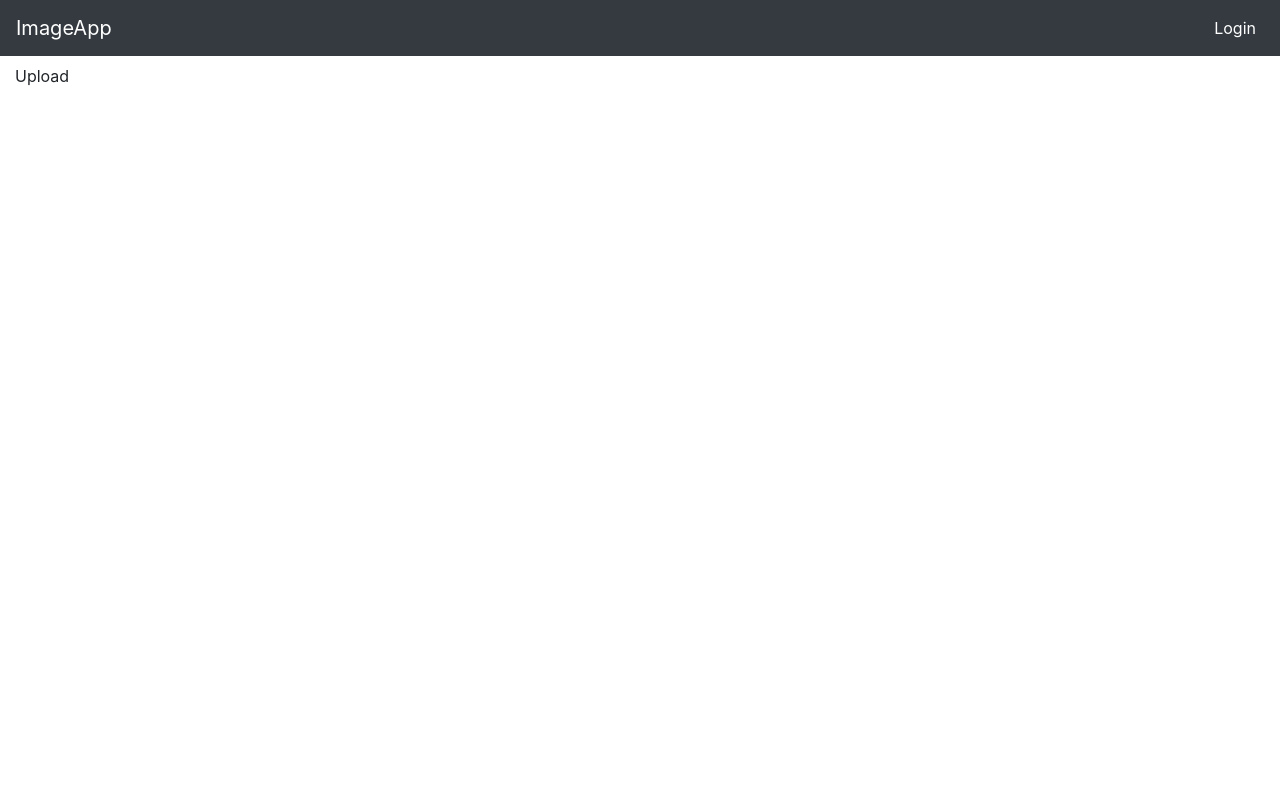
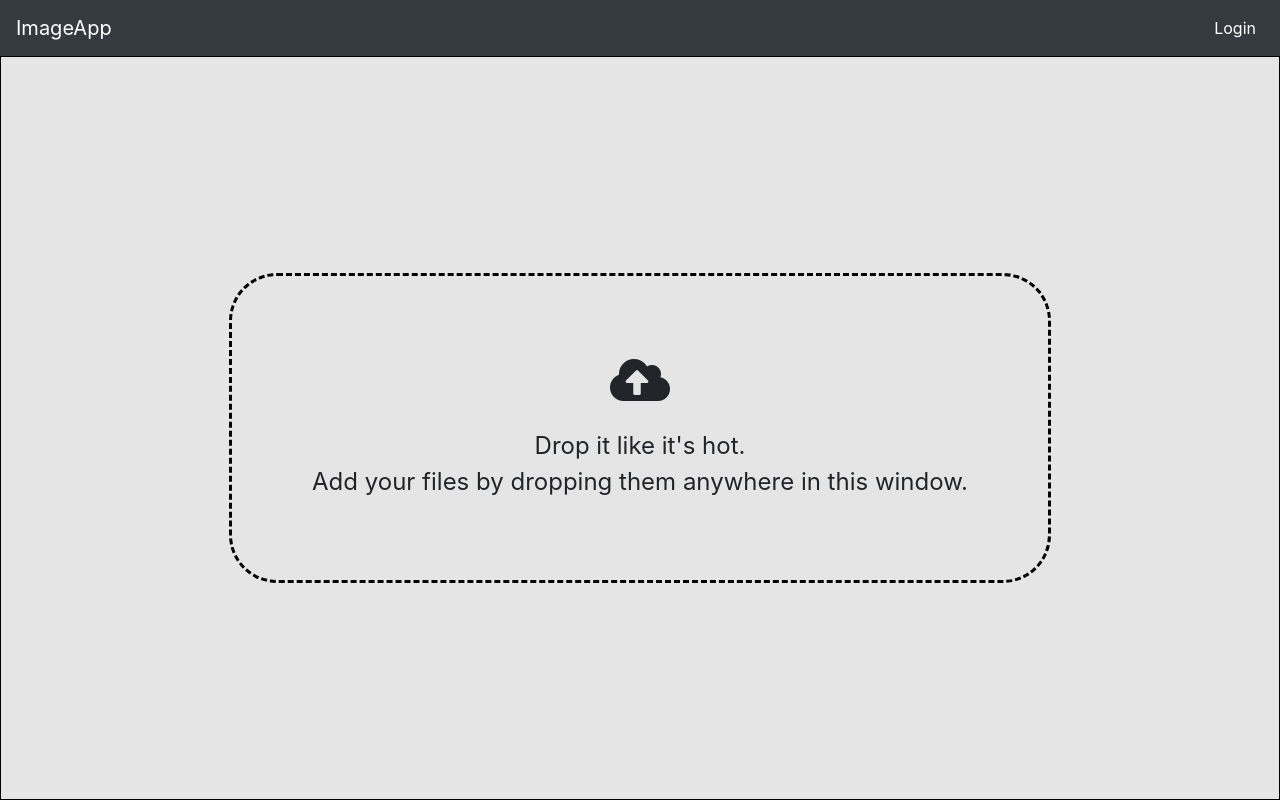
Before and after one commit to OleksandrPavlyshch/image_app, a Vue app: page /upload in a window 1280 px wide. Built offline with nearby package versions, Linux system fonts and the light colour scheme; no server answers.

Commit message:
add upload vue

```diff
--- a/public/index.html
+++ b/public/index.html
@@ -6,6 +6,7 @@
     <meta name="viewport" content="width=device-width,initial-scale=1.0">
     <link rel="icon" href="<%= BASE_URL %>favicon.ico">
     <link rel="stylesheet" href="https://stackpath.bootstrapcdn.com/bootstrap/4.3.1/css/bootstrap.min.css" integrity="sha384-ggOyR0iXCbMQv3Xipma34MD+dH/1fQ784/j6cY/iJTQUOhcWr7x9JvoRxT2MZw1T" crossorigin="anonymous">
+    <link rel="stylesheet" href="https://use.fontawesome.com/releases/v5.8.2/css/all.css" integrity="sha384-oS3vJWv+0UjzBfQzYUhtDYW+Pj2yciDJxpsK1OYPAYjqT085Qq/1cq5FLXAZQ7Ay" crossorigin="anonymous">
     <title>image_app</title>
   </head>
   <body>
@@ -13,9 +14,6 @@
       <strong>We're sorry but image_app doesn't work properly without JavaScript enabled. Please enable it to continue.</strong>
     </noscript>
     <div id="app"></div>
-    <!-- <script src="https://code.jquery.com/jquery-3.3.1.slim.min.js" integrity="sha384-q8i/X+965DzO0rT7abK41JStQIAqVgRVzpbzo5smXKp4YfRvH+8abtTE1Pi6jizo" crossorigin="anonymous"></script>
-<script src="https://cdnjs.cloudflare.com/ajax/libs/popper.js/1.14.7/umd/popper.min.js" integrity="sha384-UO2eT0CpHqdSJQ6hJty5KVphtPhzWj9WO1clHTMGa3JDZwrnQq4sF86dIHNDz0W1" crossorigin="anonymous"></script>
-<script src="https://stackpath.bootstrapcdn.com/bootstrap/4.3.1/js/bootstrap.min.js" integrity="sha384-JjSmVgyd0p3pXB1rRibZUAYoIIy6OrQ6VrjIEaFf/nJGzIxFDsf4x0xIM+B07jRM" crossorigin="anonymous"></script> -->
-    <!-- built files will be auto injected -->
+
   </body>
 </html>
--- a/src/App.vue
+++ b/src/App.vue
@@ -36,6 +36,9 @@ export default {
   }
   .main{
     flex: 1;
+    position: relative;
+    // display: flex;
+    // flex-direction: column;
   }
 
 </style>
--- a/src/components/AppHeader.vue
+++ b/src/components/AppHeader.vue
@@ -6,6 +6,9 @@
           <li v-if="isShowAccontWelcome" class="nav-link text-white"> {{accountData.url}} </li>
           <li v-if="isShowAccontWelcome" class="nav-link text-white" :title="accountData.url">
             <img class="rounded-circle avatar-image" :src="accountData.avatar" alt="accountData.url">
+          </li>
+          <li class="nav-item">
+            <router-link class="nav-link" to="/">Gallery</router-link>
           </li>
           <li class="nav-item">
               <router-link class="nav-link" to="/upload">Upload</router-link>
@@ -49,4 +52,7 @@ export default {
   .avatar-image {
     max-width: 1.5em;
   }
+  .router-link-exact-active {
+    color: #fff !important;
+  }
 </style>
--- a/src/components/Upload.vue
+++ b/src/components/Upload.vue
@@ -1,12 +1,115 @@
 <template>
-    <p>Upload</p>
+    <div
+        class="upload"
+        :class="{'dragged': isDragged }"
+        @dragenter="startDrag"
+        @drop="endDrag"
+        @dragleave.stop="endDrag"
+    >
+        <input
+            class="upload-input"
+            type="file"
+            ref="mediaUploadFile"
+            multiple="multiple"
+            :accept="imageTypes"
+            @change="onSelectUploadFiles($event)"
+        >
+
+        <div
+            class="upload-text"
+            @click="onUploadClick"
+        >
+            <i class="upload-icon fas fa-cloud-upload-alt"></i>
+            <p class="m-0">Drop it like it's hot.</p>
+            <p class="m-0">Add your files by dropping them anywhere in this window.</p>
+        </div>
+    </div>
 </template>
 
 <script>
 import { mapActions } from 'vuex'
+const imageTypes = ['image/png', 'image/jpeg', 'image/gif'];
+
 
 export default {
     name: 'Upload',
+    data() {
+        return {
+           isDragged: false,
+           isDataLoadingProcess: false,
+        }
+    },
+    computed: {
+       imageTypes: () => imageTypes.join(','),
+    },
+    methods: {
+        startDrag() {
+            this.isDragged = true;
+        },
+        endDrag(e) {
+            if (e.relatedTarget) return;
+
+            setTimeout(() => {
+                this.isDragged = false;
+            }, 200);
+        },
+        onUploadClick() {
+            if(this.isDataLoadingProcess) return;
+            this.$refs.mediaUploadFile.click();
+        },
+    }
 
 }
 </script>
+
+<style lang="scss" scoped>
+    .upload {
+        text-align: center;
+        height: 100%;
+        position: absolute;
+        left: 0;
+        top: 0;
+        bottom: 0;
+        right: 0;
+        display: flex;
+        background-color: rgba(#000 , .1);
+        transition: background-color .3s ease;
+        align-items: center;
+        justify-content: center;
+        border: 1px solid #000;
+        &.dragged {
+            background-color: rgba(#000 , .4);
+        }
+        &-input {
+            display: none;
+            z-index: 100;
+            position: absolute;
+            left: 0;
+            top: 0;
+            width: 100%;
+            height: 100%;
+            opacity: 0;
+            .dragged & {
+                display: block;
+            }
+        }
+        &-text {
+            border: 3px dashed #000;
+            cursor: pointer;
+            padding: 5em;
+            border-radius: 3em;
+            transition: all .3s ease;
+            p {
+                font-size: 1.5em;
+            }
+            .dragged & {
+                background-color: rgba(#fff , .7);
+                box-shadow: 0 0 3em rgba(#fff , .7);
+            }
+        }
+        &-icon {
+            font-size: 3em;
+            margin-bottom: .5em;
+        }
+    }
+</style>
```
